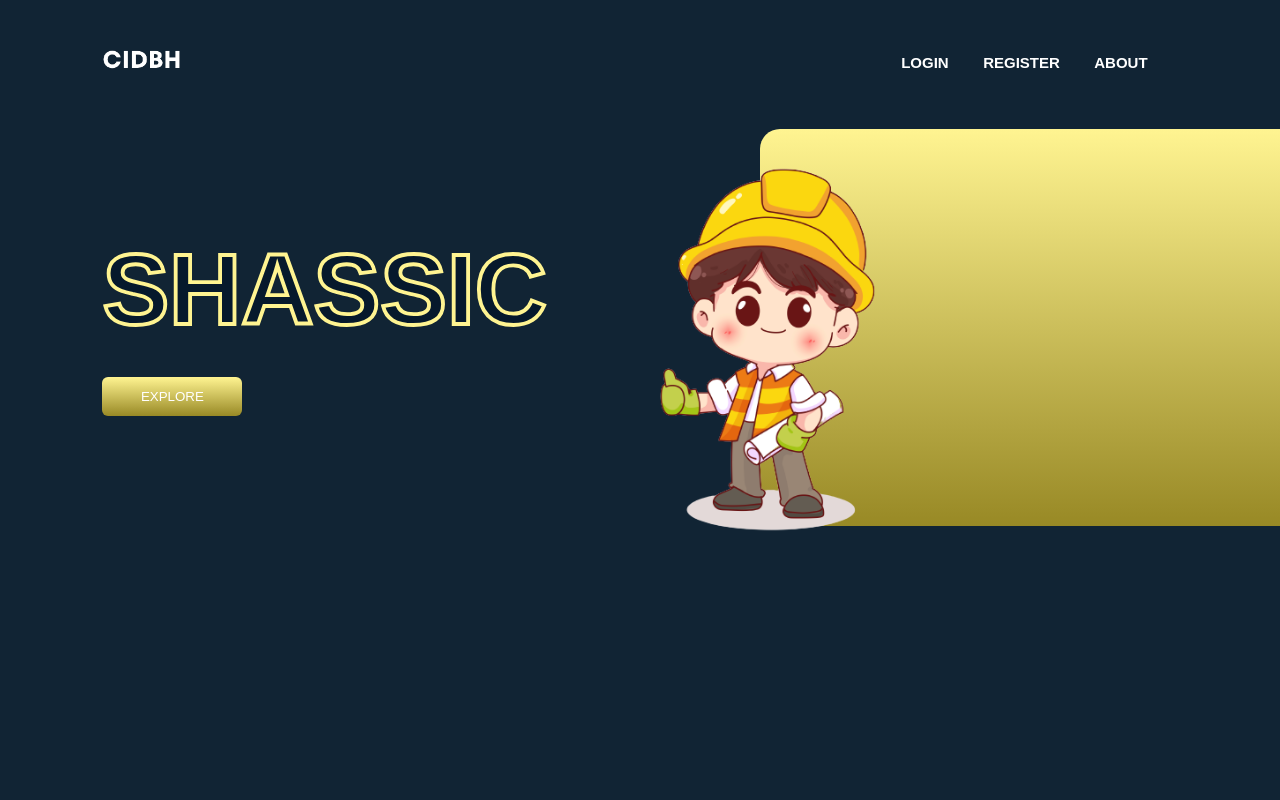
After one commit to nurulaqilahahmad/shassic, a PHP site: page /landing.php in a window 1280 px wide. The commit adds this page. Run offline with PHP 8.4, Linux system fonts and the light colour scheme.

Commit message:
Done Design Landing Page

```diff
--- /dev/null
+++ b/css/landing.css
@@ -0,0 +1,239 @@
+* {
+    margin: 0;
+    padding: 0;
+    font-family: sans-serif;
+    background-color: rgb(17, 36, 52);
+    /* background-image: url('img/landing/background.jpg');
+    background-repeat: no repeat;
+    background-attachment: fixed;
+    background-size: cover; */
+}
+
+.container {
+    width: 100%;
+    min-height: 100vh;
+    padding-left: 8%;
+    padding-right: 8%;
+    box-sizing: border-box;
+    overflow: hidden;
+}
+
+.navbar {
+    width: 100%;
+    display: flex;
+    align-items: center;
+}
+
+.logo {
+    width: 80px;
+    cursor: pointer;
+    margin: 50px 0;
+    margin-bottom: 40px;
+
+}
+
+.menu-icon {
+    width: 25px;
+    cursor: pointer;
+    display: none;
+}
+
+nav {
+    flex: 1;
+    text-align: right;
+}
+
+nav ul li {
+    list-style: none;
+    display: inline-block;
+    margin-right: 30px;
+}
+
+nav ul li a {
+    text-decoration: none;
+    color: rgb(255, 255, 255);
+    font-size: 15px;
+    font-weight: bold;
+}
+
+nav ul li a:hover {
+    color: #fff2af;
+}
+
+.row {
+    display: flex;
+    justify-content: space-between;
+    align-items: center;
+}
+
+.col-1 {
+    flex-basis: 40%;
+    position: relative;
+    /* margin-left: 5px; */
+    margin-bottom: 50px;
+}
+
+.col-1 p {
+    font-size: 16px;
+    color: rgb(250, 250, 250);
+    font-weight: 10;
+    margin: 20px 0;
+    font-size: 15px;
+    text-align: justify;
+}
+
+.col-1 h2 {
+    font-size: 100px;
+    color: rgb(6, 25, 44);
+    -webkit-text-stroke: 0.3vw #fff491;
+}
+
+h2::before {
+    content: attr(data-text);
+    position: absolute;
+    top: 0;
+    left: 0;
+    width: 100%;
+    height: 100%;
+    color: #fff491;
+    -webkit-text-stroke: 0vw rgb(6, 25, 44);
+    /* border-right: 2px solid #fff; */
+    overflow: hidden;
+    animation: animate 6s linear infinite;
+}
+
+@keyframes animate {
+
+    0%,
+    10%,
+    100% {
+        width: 0;
+    }
+
+    70%,
+    90% {
+        width: 100%;
+    }
+}
+
+button {
+    width: 140px;
+    border: 0;
+    padding: 12px 10px;
+    outline: none;
+    color: white;
+    background: linear-gradient(#fff491, #988925);
+    /* background: #817b41; */
+    border-radius: 6px;
+    cursor: pointer;
+    transition: width 0.5s;
+    margin-top: 30px;
+}
+
+button img {
+    width: 30px;
+    display: none;
+    background: transparent;
+}
+
+button:hover img {
+    display: block;
+}
+
+button:hover {
+    width: 160px;
+    display: flex;
+    align-items: center;
+    justify-content: space-between;
+}
+
+.col-2 {
+    position: relative;
+    flex-basis: 60%;
+    display: flex;
+    align-items: center;
+    margin: 20px 0;
+}
+
+.col-2 .controller {
+    width: 70%;
+}
+
+.col-2 img {
+    position: relative;
+    background: transparent;
+    z-index: 100;
+}
+
+.color-box {
+    position: absolute;
+    right: 0;
+    top: 0;
+    background: linear-gradient(#fff491, #988925);
+    /* background: #817b41; */
+    border-radius: 20px 0 0 20px;
+    height: 90%;
+    width: 90%;
+    /* z-index: -1; */
+    transform: translateX(150px);
+}
+
+@media only screen and (max-width:700px) {
+
+    nav ul {
+        width: 100%;
+        background: linear-gradient(#fff491, #988925);
+        position: absolute;
+        top: 100px;
+        right: 0;
+        z-index: 2;
+    }
+
+    nav ul li {
+        background: transparent;
+        display: block;
+        margin-top: 10px;
+        margin-bottom: 20px;
+    }
+
+    nav ul li a {
+        background: transparent;
+        color: #fff;
+    }
+
+    .menu-icon {
+        display: block;
+    }
+
+    #menuList {
+        overflow: hidden;
+        transition: 0.5s;
+    }
+
+    .row {
+        flex-direction: column-reverse;
+        /* margin: 50px 0; */
+    }
+
+    .col-2 {
+        flex-basis: 100%;
+        margin-bottom: 30px;
+    }
+
+    .col-2 .controller {
+        width: 77%;
+    }
+
+    .color-box {
+        transform: translateX(75px);
+    }
+
+    .col-1 {
+        flex-basis: 100%;
+    }
+
+    .col-1 h2 {
+        font-size: 60px;
+    }
+
+}
--- /dev/null
+++ b/landing.php
@@ -0,0 +1,55 @@
+<!DOCTYPE html>
+<html lang="en">
+
+<head>
+    <meta charset="UTF-8">
+    <meta http-equiv="X-UA-Compatible" content="IE=edge">
+    <meta name="viewport" content="width=device-width, initial-scale=1.0">
+    <title>SHASSIC | Main</title>
+
+    <link rel="stylesheet" type="text/css" href="css/landing.css">
+</head>
+
+<body>
+    <div class="container">
+        <div class="navbar">
+            <img src="img/landing/logo.png" class="logo">
+            <nav>
+                <ul id="menuList">
+                    <li><a href="login.php">LOGIN</a></li>
+                    <li><a href="register.php">REGISTER</a></li>
+                    <li><a href="">ABOUT</a></li>
+                </ul>
+            </nav>
+            <img src="img/landing/menu.png" class="menu-icon" onclick="togglemenu()">
+        </div>
+
+        <div class="row">
+            <div class="col-1">
+                <h2 data-text="SHASSIC">SHASSIC</h2>
+                <!-- <p>Safety and Health Assessment <br> System in Construction</p> -->
+                <button type="button">EXPLORE<img src="img/landing/arrow.png"></button>
+            </div>
+
+            <div class="col-2">
+                <img src="img/landing/engineer.png" class="controller">
+                <div class="color-box"></div>
+            </div>
+        </div>
+    </div>
+
+    <script>
+        var menuList = document.getElementById("menuList");
+        menuList.style.maxHeight = "0px";
+
+        function togglemenu() {
+            if (menuList.style.maxHeight == "0px") {
+                menuList.style.maxHeight = "130px";
+            } else {
+                menuList.style.maxHeight = "0px";
+            }
+        }
+    </script>
+</body>
+
+</html>
```
Also changed, not shown: HTML/landing.html (added, +58 -0 lines), landing.css (deleted, +0 -31 lines), landing.html (deleted, +0 -45 lines), login.php (+1 -14 lines), main.css (deleted, +0 -129 lines), img/LogoCIDBHoldings.png (deleted), img/building.png (deleted), img/building2.png (deleted), img/building3.png (deleted), img/building5.png (deleted), img/cartoon.png (deleted), img/cloud.png (deleted), img/landing/arrow.png (added), img/landing/controller.png (added), 2 more files.
